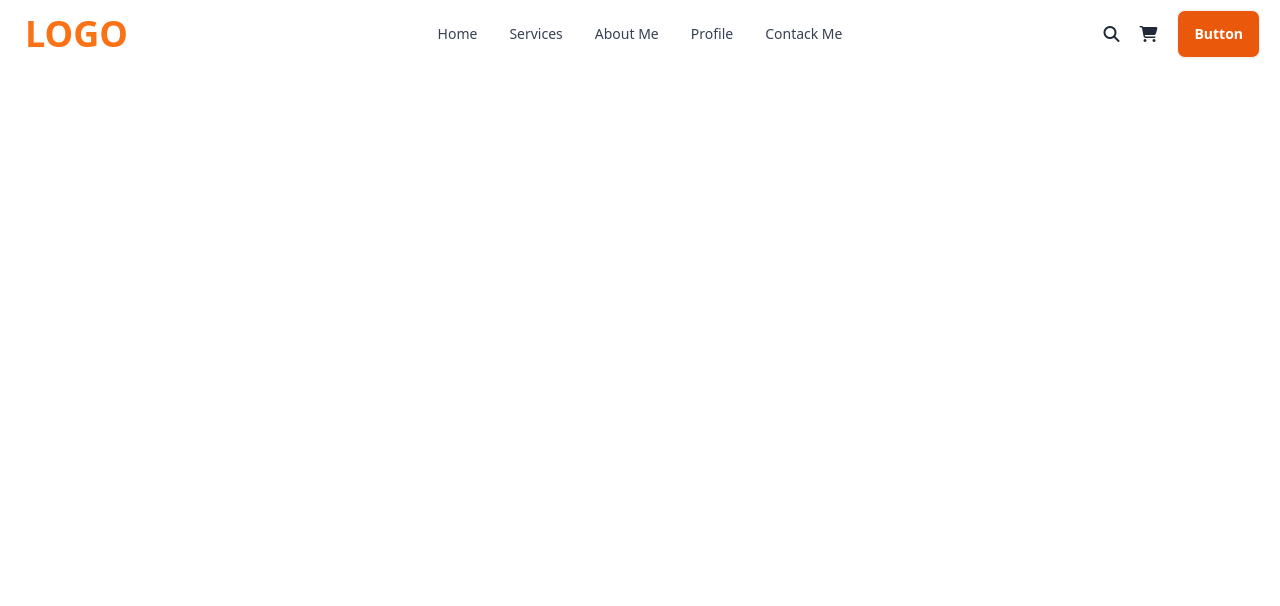
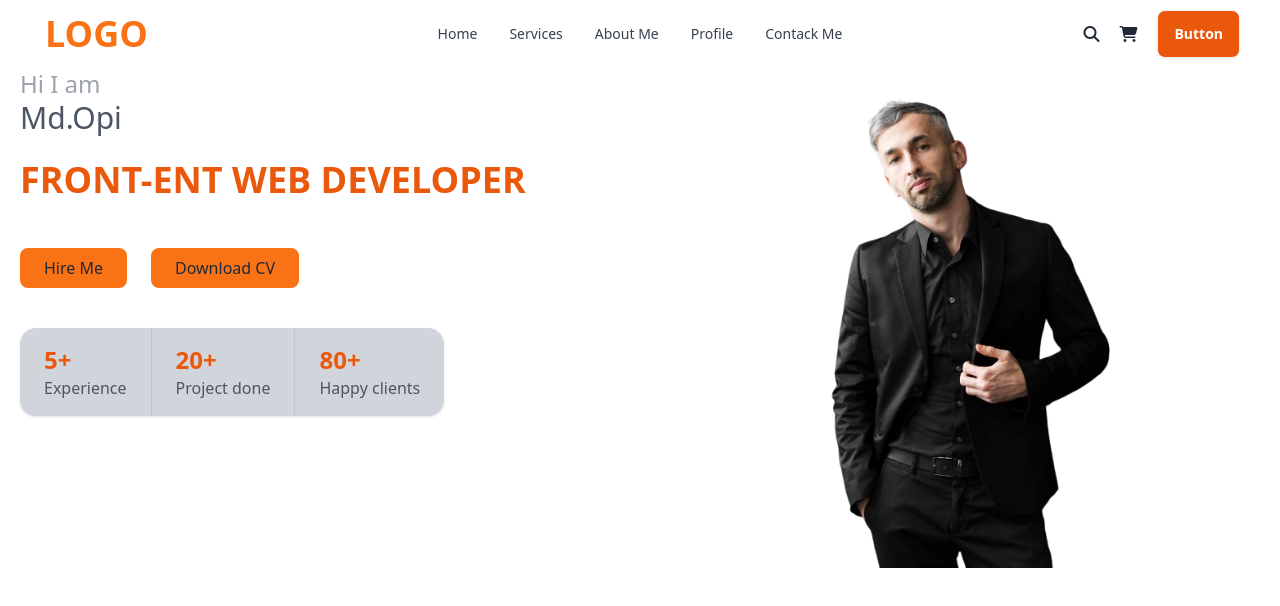
Before and after one commit to mdopi2024/personal-website-for-me, a website built with Vite: page index.html in a window 1280 px wide. Built offline with nearby package versions, Linux system fonts and the light colour scheme.

Commit message:
banner section almost done

```diff
--- a/index.html
+++ b/index.html
@@ -18,7 +18,7 @@
 <body class="font">
 
     <!-- header section here -->
-     <header>
+     <header class="px-5">
         <div class="navbar bg-base-100">
             <div class="navbar-start">
              <a class="btn btn-ghost text-xl  text-orange-500  md:text-3xl lg:text-4xl">LOGO</a>
@@ -52,6 +52,41 @@
               </div>
             </div>
           </div>
+          <!-- banner section hero aria -->
+           <div class=" grid md:grid-cols-2 lg:grid-cols-2 gap-5">
+            <!-- text part -->
+           <div class="order-1 md:order-0 lg:order-0">
+            <h1 class="text-2xl text-gray-400">Hi I am <br><span class="text-3xl text-gray-600">Md.Opi</span></h1>
+            <h2 class="text-4xl text-orange-600 font-bold mt-6">FRONT-ENT WEB DEVELOPER</h2>
+            <!-- btn -->
+             <div class="flex gap-6 mt-12">
+               <button class="py-2  bg-orange-500 px-6 rounded-lg ">Hire Me</button>
+            <button class="py-2  bg-orange-500 px-6 rounded-lg">Download CV</button>
+             </div>
+             <!-- card  -->
+             <div class="stats shadow bg-gray-300 mt-10">
+               <div class="stat ">
+                  <h1 class="text-orange-600 font-bold text-2xl">5+</h1>
+                  <p class="text-gray-600">Experience</p>
+                 </div>
+               <div class="stat ">
+                  <h1 class="text-orange-600 font-bold text-2xl">20+</h1>
+                  <p class="text-gray-600">Project done</p>
+                 </div>
+               <div class="stat ">
+                  <h1 class="text-orange-600 font-bold text-2xl">80+</h1>
+                  <p class="text-gray-600">Happy clients</p>
+                 </div>
+
+
+             </div>
+           </div>
+           <!-- img part -->
+            <div class=" relative order-0 md:order-1 lg:order-1">
+                <img class="w-34/5 h-500 mx-auto z-10" src="banner-gentleman-removebg-preview.png" alt="">
+                <!-- <div class="w-300 h-300  border rounded-full  bg-gray-300 absolute  bottom-16 left-14"></div> -->
+            </div>
+           </div>
      </header>
 </body>
 </html>
--- a/tailwind.config.js
+++ b/tailwind.config.js
@@ -9,6 +9,10 @@ module.exports = {
       colors:{
         'primary-cl': "FD6F00",
       },
+      spacing:{
+        '500':"500px",
+        '300':'400px'
+      },
     },
   },
   plugins: [],
```
Also changed, not shown: banner-gentleman-removebg-preview.png (added).
